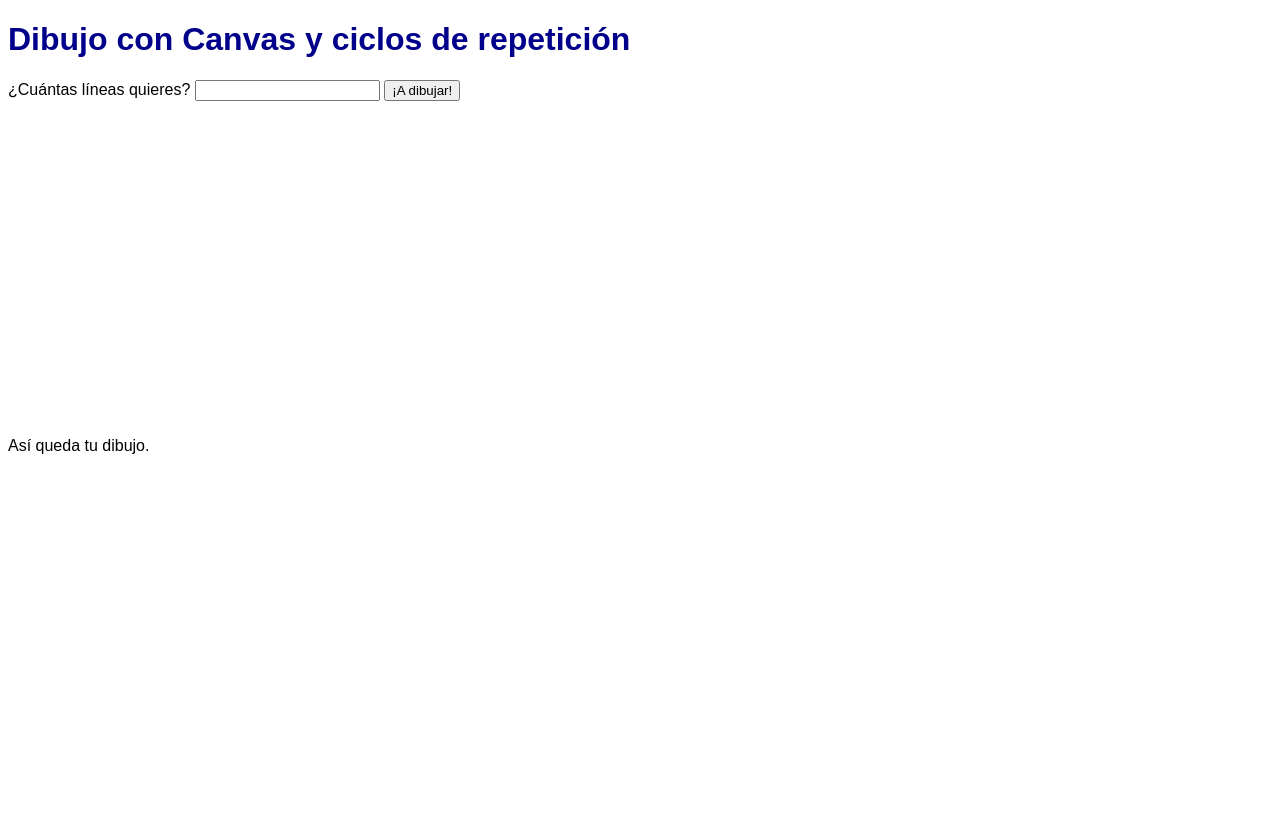
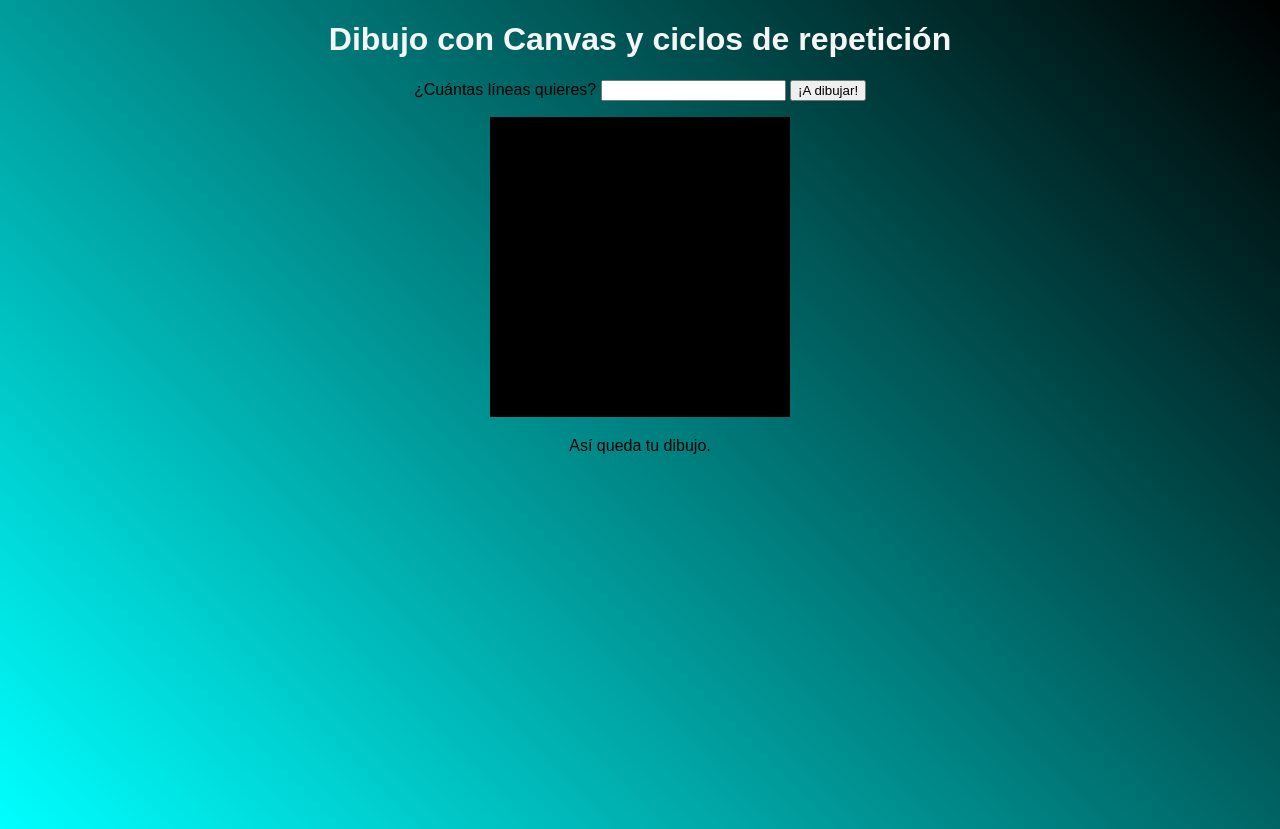
Before and after one commit to agustincomolli/curso_programacion_basica, a plain HTML site: page 06-ciclos.html in a window 1280 px wide. Before the commit the page ends 800 px from the top, so only its background shows below. Drawn offline with Linux system fonts and the light colour scheme.

Commit message:
Correcciones a formato del ejercicio 06.

```diff
--- a/06-ciclos.css
+++ b/06-ciclos.css
@@ -1,13 +1,17 @@
 body
 {
+    min-height: 100vh;
     font-family: Arial, Helvetica, sans-serif;
+    text-align: center;
+    background: linear-gradient(45deg,cyan,black);
 }
 
 h1
 {
-    color:darkblue;
+    color:whitesmoke;
 }
+
 canvas
 {
-    background-color: white;
+    background-color: black;
 }
```
